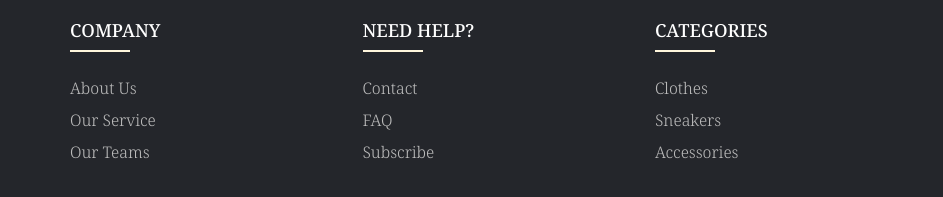
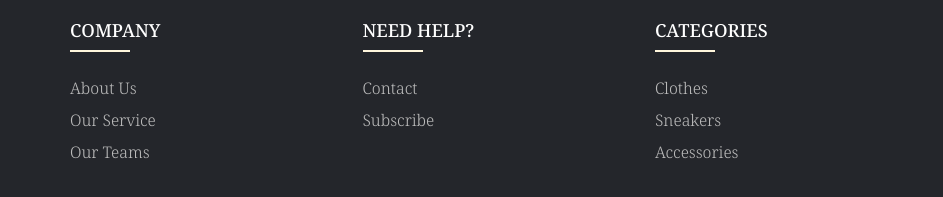
Before and after one commit to FlukeKitikorn/Web-Ecom, a plain HTML site: page contact.html in a window 1280 px wide. Shown: the part 1450-1647 px from the top of the page, 0-943 px from the left. Drawn offline with Linux system fonts and the light colour scheme.

```diff
--- a/contact.html
+++ b/contact.html
@@ -33,7 +33,7 @@
     </header>
 
     <main>
-
+      <!-- form -->
       <section>
         <h2 id="text_head" style="margin-top: 10px; margin-bottom: 20px; "><span id="sub">Contact Us</span></h2>
         <div class="container_content">
@@ -53,7 +53,6 @@
           </div>
         </div>
       </section>
-
       <!-- newsletter -->
       <section id="news">
         <h2 id="text_head" style="margin-top: 20px; margin-bottom: 50px; "><span id="sub">New Subscribe to our Newsletter</span></h2>
@@ -91,7 +90,6 @@
                 <h4>NEED HELP?</h4>
                 <ul>
                   <li><a href="#text_head">Contact</a></li>
-              <li><a href="#">FAQ</a></li>
                   <li><a href="#news">Subscribe</a></li>
                 </ul>
               </div>
```
Also changed, not shown: CSS/styles_contact.css (+4 -4 lines), about.html (+0 -1 lines), index.html (+0 -1 lines). Lines whose indentation alone changed are shown as unchanged.
